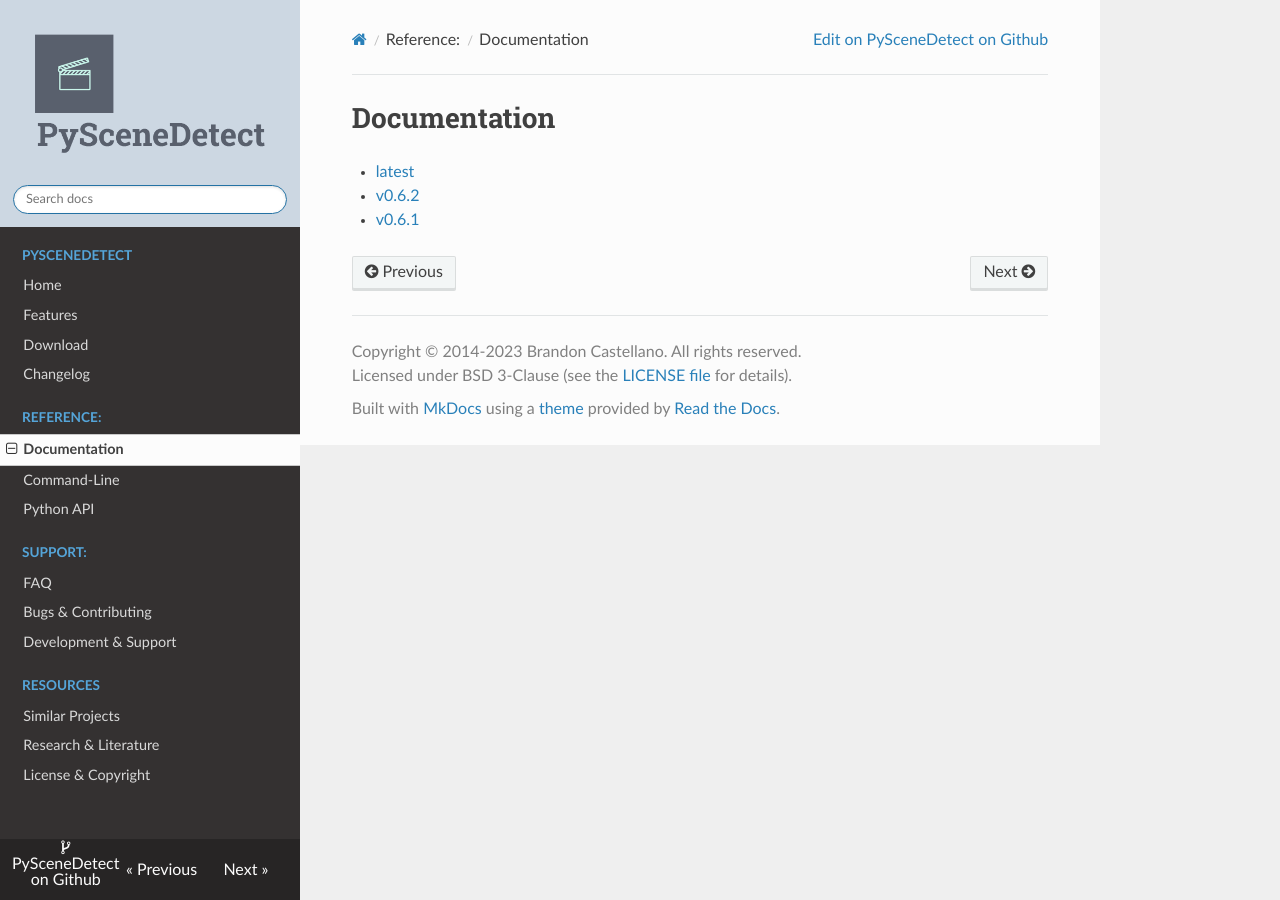
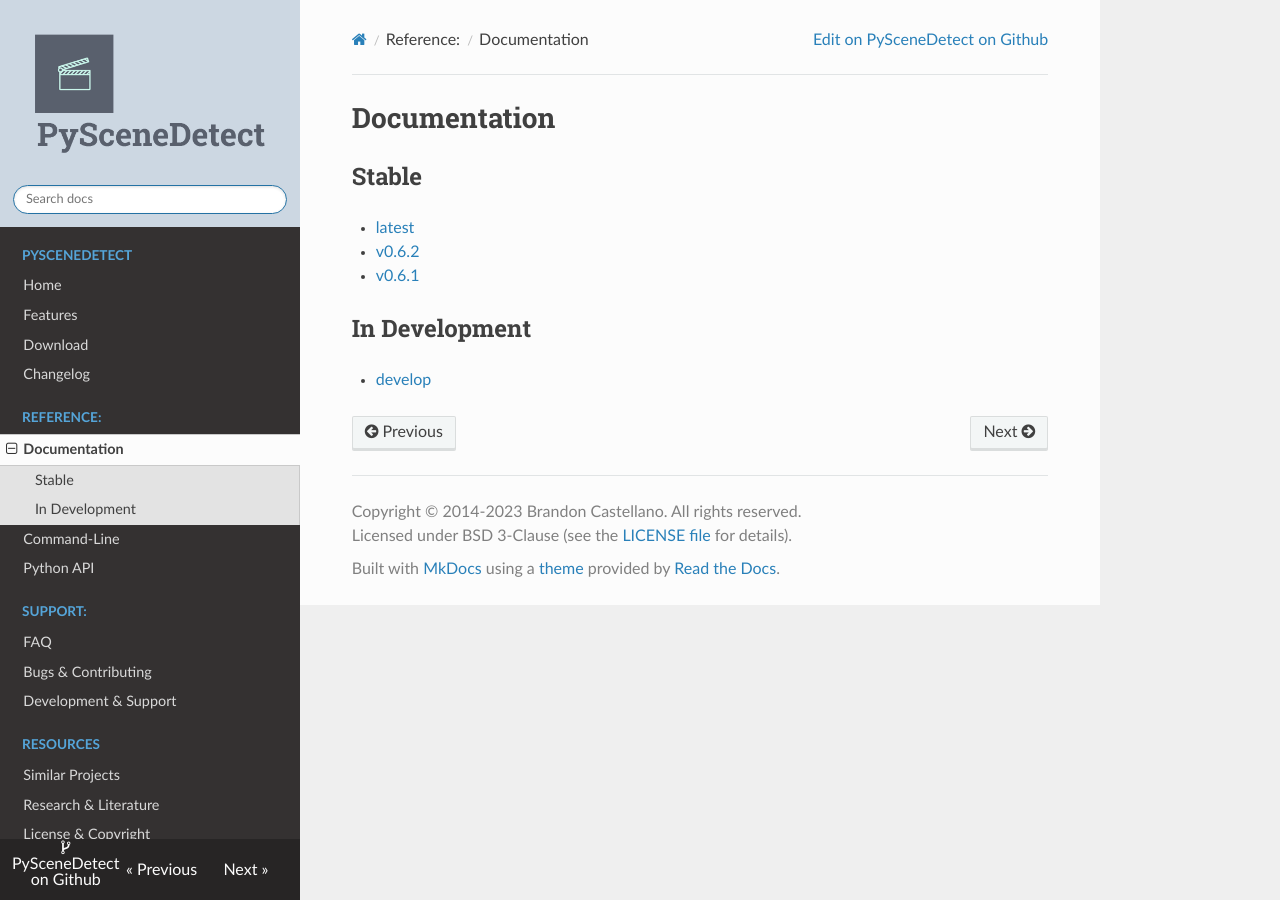
Before and after one commit to vovamushak/PySceneDetect, an MkDocs documentation site: the page built from website/pages/docs.md, in a window 1280 px wide. Built offline with MkDocs 1.6.1, drawn with Linux system fonts in a browser that asks for light colours; nearby versions of some CDN libraries.

Commit message:
Build docs on develop.

```diff
--- a/website/pages/docs.md
+++ b/website/pages/docs.md
@@ -1,6 +1,12 @@
 
 # Documentation
+
+## Stable
 
  * [latest](latest/)
  * [v0.6.2](0.6.2/)
  * [v0.6.1](0.6.1/)
+
+## In Development
+
+ * [develop](develop/)
```
Also changed, not shown: 1 other file.
